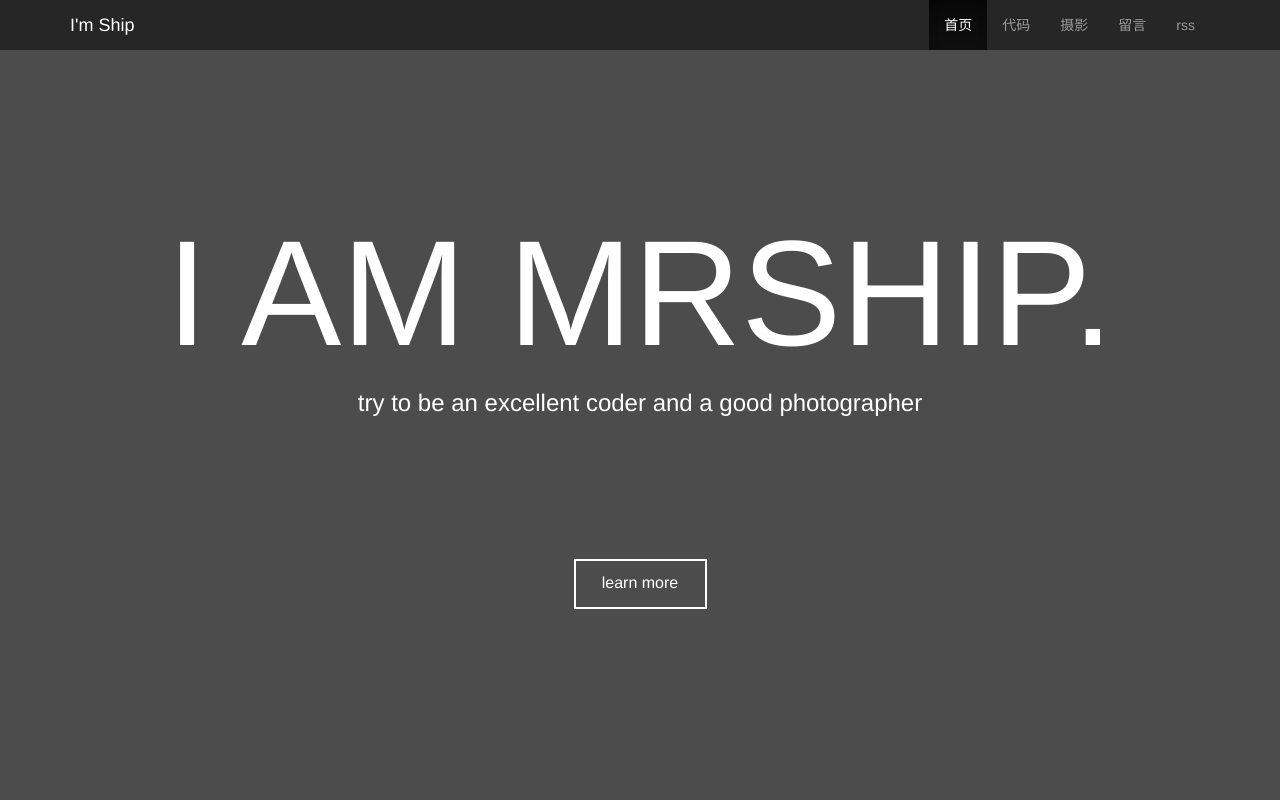
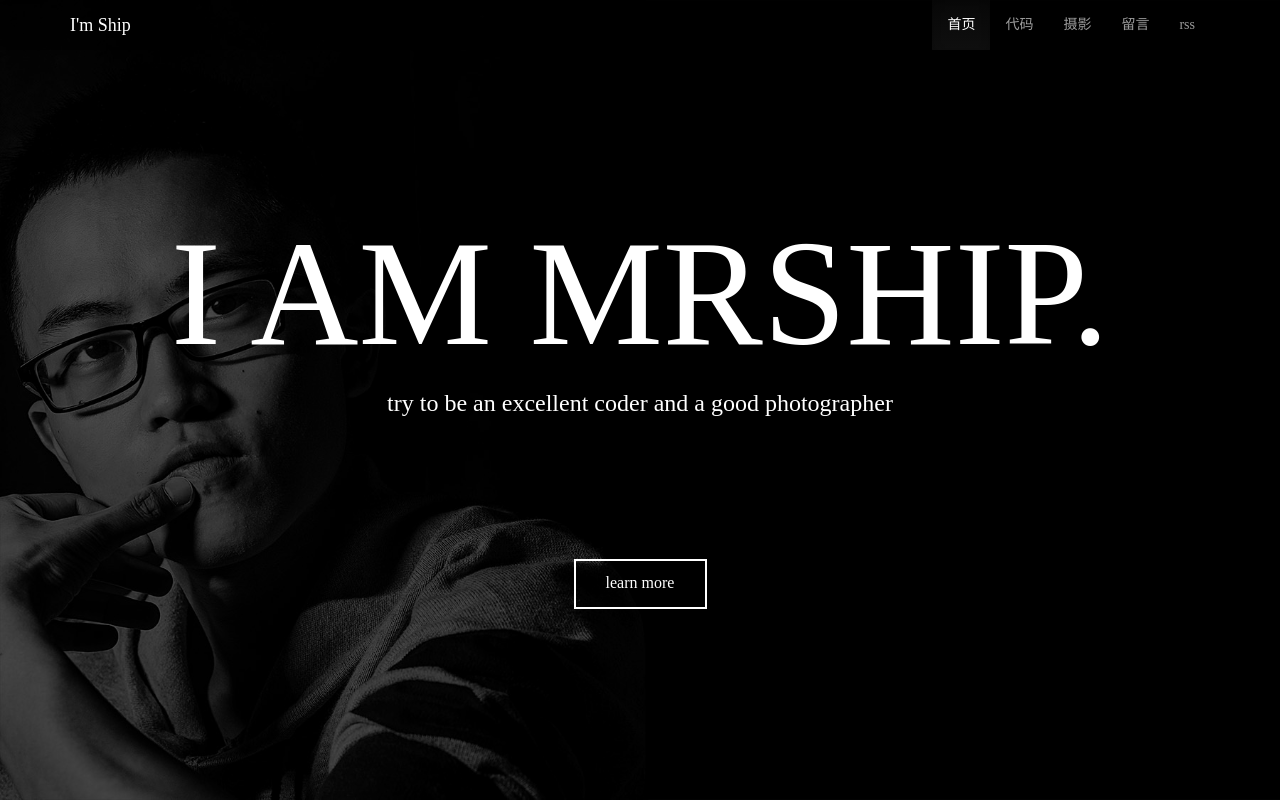
Before and after one commit to flyindance1994/MrShip, a PHP site: the page made by application/index/view/index/index.html in a window 1280 px wide. Run offline with PHP 8.4, Linux system fonts and the light colour scheme; the template is opened without the code that fills it, so the values that code supplies are empty; some libraries are stand-ins or nearby versions.

Commit message:
test code.html place sinovoice

```diff
--- a/public/static/css/examples.css
+++ b/public/static/css/examples.css
@@ -365,3 +365,13 @@ p {
     -moz-transform: translate(0, -10px);
     transition: 1s;
 }
+
+.ship{
+    height:100%;
+    font-family: '思源黑体 CN Medium';
+    background-image: url('/static/image/bg_image.jpg');
+    background-size: cover;
+    -webkit-background-size: cover;
+    -moz-background-size: cover;
+    -o-background-size: cover;
+}
```
